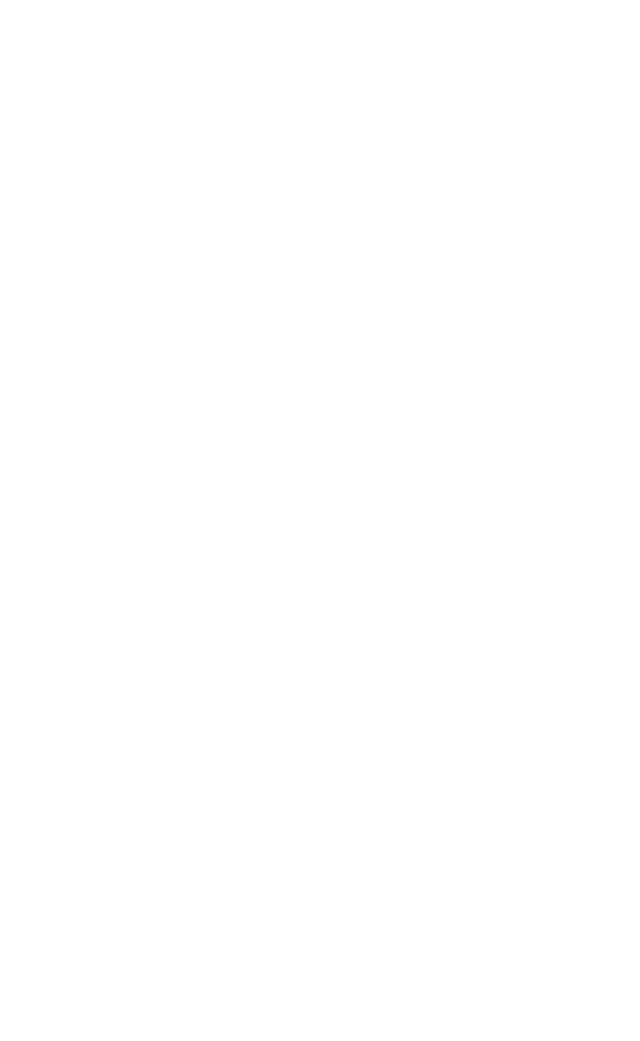
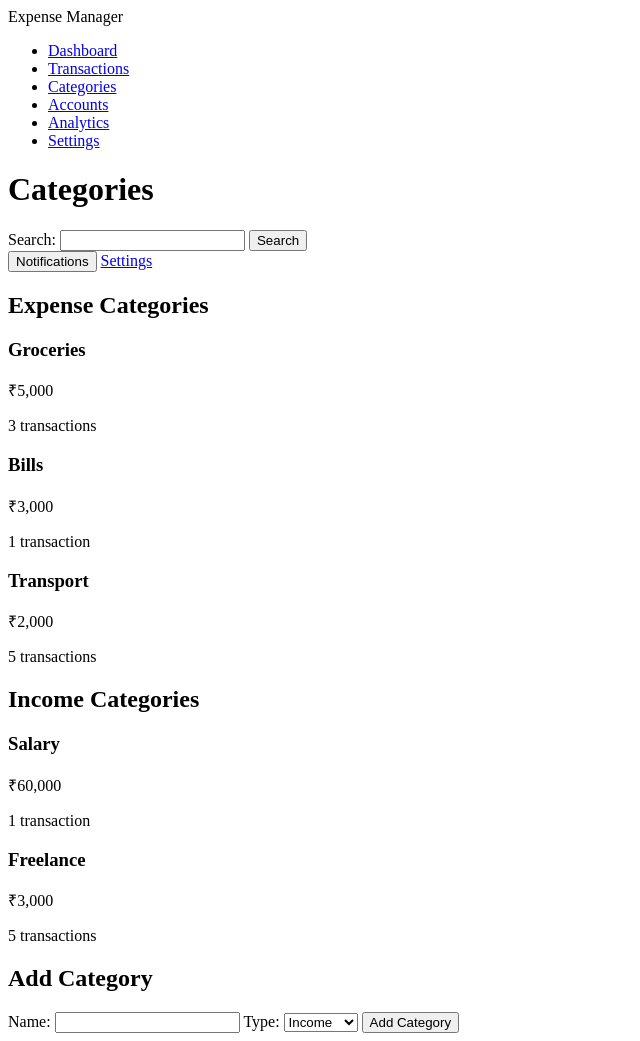
Before and after one commit to Sid8290/expense-manager, a plain HTML site: page frontend/pages/categories.html in a window 1280 px wide. Shown: the whole page, without its empty margins (0-640 px from the left). Before the commit the page ends 800 px from the top, so only its background shows below. Drawn offline with Linux system fonts and the light colour scheme.

Commit message:
Category Page Basic HTML Skeleton Done

```diff
--- a/frontend/pages/categories.html
+++ b/frontend/pages/categories.html
@@ -0,0 +1,84 @@
+<!doctype html>
+<html lang="en">
+  <head>
+    <meta charset="UTF-8" />
+    <meta name="viewport" content="width=device-width, initial-scale=1.0" />
+    <title>Categories - Expense Manager</title>
+  </head>
+  <body>
+    <aside>
+      <nav>
+        <div class="logo"><span>Expense Manager</span></div>
+        <ul>
+          <li><a href="../index.html">Dashboard</a></li>
+          <li><a href="transactions.html">Transactions</a></li>
+          <li><a href="categories.html">Categories</a></li>
+          <li><a href="accounts.html">Accounts</a></li>
+          <li><a href="analytics.html">Analytics</a></li>
+          <li><a href="settings.html">Settings</a></li>
+        </ul>
+      </nav>
+    </aside>
+    <main>
+      <header>
+        <h1>Categories</h1>
+
+        <form>
+          <label for="navbar-search">Search:</label>
+          <input type="search" id="navbar-search" />
+          <button type="submit">Search</button>
+        </form>
+
+        <button type="button">Notifications</button>
+
+        <a href="settings.html">Settings</a>
+      </header>
+      <section>
+        <h2>Expense Categories</h2>
+        <div class="card">
+          <h3>Groceries</h3>
+          <p>₹5,000</p>
+          <p>3 transactions</p>
+        </div>
+        <div class="card">
+          <h3>Bills</h3>
+          <p>₹3,000</p>
+          <p>1 transaction</p>
+        </div>
+        <div class="card">
+          <h3>Transport</h3>
+          <p>₹2,000</p>
+          <p>5 transactions</p>
+        </div>
+      </section>
+      <section>
+        <h2>Income Categories</h2>
+        <div class="card">
+          <h3>Salary</h3>
+          <p>₹60,000</p>
+          <p>1 transaction</p>
+        </div>
+        <div class="card">
+          <h3>Freelance</h3>
+          <p>₹3,000</p>
+          <p>5 transactions</p>
+        </div>
+      </section>
+      <section>
+        <h2>Add Category</h2>
+            <form class="add-category-form">
+                <label for="category-name">Name:</label>
+                <input type="text" id="category-name">
+
+                <label for="category-type">Type:</label>
+                <select id="category-type">
+                    <option>Income</option>
+                    <option>Expense</option>
+                </select>
+
+                <button type="submit">Add Category</button>
+            </form>
+      </section>
+    </main>
+  </body>
+</html>
```
Also changed, not shown: frontend/index.html (+0 -2 lines), frontend/pages/transactions.html (+4 -7 lines).
